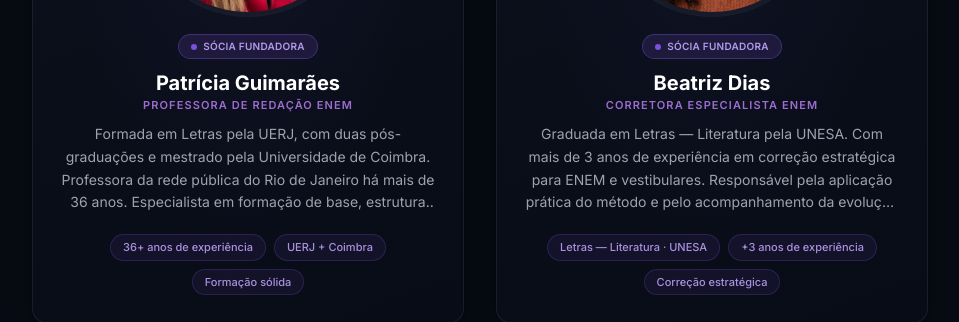
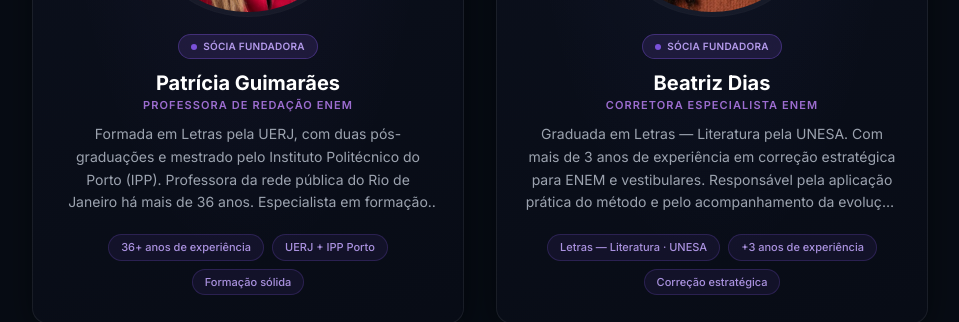
Before and after one commit to highlevelvnc/metodorevisaonew, a Next.js app: page / in a window 1280 px wide. Shown: the part 3940-4262 px from the top of the page, without its empty margins (160-1119 px from the left). Built offline with nearby package versions, Linux system fonts and the light colour scheme.

Commit message:
fix:landing page schoolpage

```diff
--- a/src/components/sections/Especialista.tsx
+++ b/src/components/sections/Especialista.tsx
@@ -13,8 +13,8 @@ const FOUNDERS = [
     badge:       'Sócia fundadora',
     imageSrc:    '/patricia.jpeg',
     alt:         'Patrícia Guimarães — fundadora e professora de redação ENEM',
-    description: 'Formada em Letras pela UERJ, com duas pós-graduações e mestrado pela Universidade de Coimbra. Professora da rede pública do Rio de Janeiro há mais de 36 anos. Especialista em formação de base, estrutura textual e argumentação consistente.',
-    tags: ['36+ anos de experiência', 'UERJ + Coimbra', 'Formação sólida'],
+    description: 'Formada em Letras pela UERJ, com duas pós-graduações e mestrado pelo Instituto Politécnico do Porto (IPP). Professora da rede pública do Rio de Janeiro há mais de 36 anos. Especialista em formação de base, estrutura textual e argumentação consistente.',
+    tags: ['36+ anos de experiência', 'UERJ + IPP Porto', 'Formação sólida'],
   },
   {
     name:        'Beatriz Dias',
```
